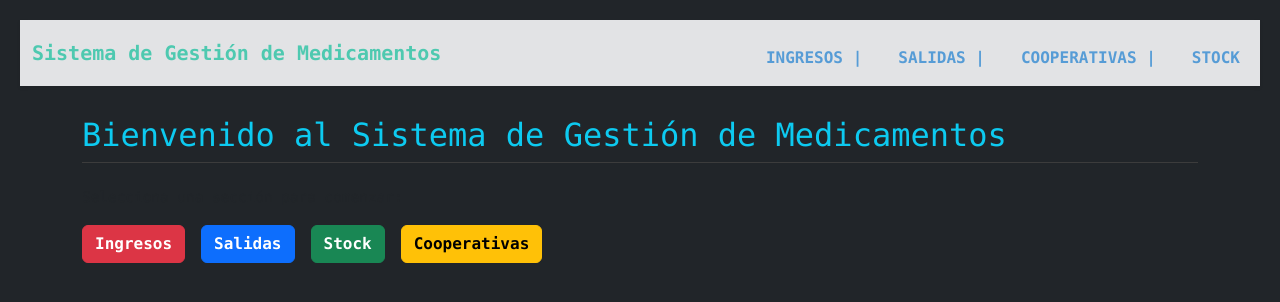
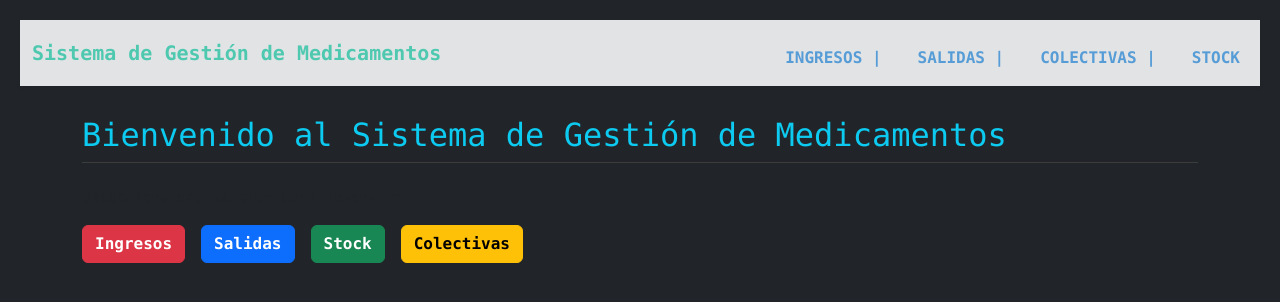
Before and after one commit to NicolasAndresCL/farmacia-flask, a Flask app: page / in a window 1280 px wide. Shown: the top 302 px of the page. Run offline with Flask 3, Linux system fonts and the light colour scheme.

Commit message:
Renombrar cooperativas a colectivas: modelos, rutas y plantillas
- Renombrada ruta routes/cooperativas.py -> routes/colectivas.py - Actualizados app.py y models.py para usar Colectiva(s) - Renombradas plantillas templates/cooperativas.html -> templates/colectivas.html - Actualizadas referencias en templates/base.html y templates/home.html - Preparado para migración de BD (renombrar tabla y revisar FKs)

```diff
--- a/app.py
+++ b/app.py
@@ -4,7 +4,7 @@ from models import db
 from routes.ingresos import ingresos_bp
 from routes.salidas import salidas_bp
 from routes.stock import stock_bp
-from routes.cooperativas import cooperativas_bp   # 🔥 nuevo blueprint
+from routes.colectivas import colectivas_bp   # 🔥 nuevo blueprint
 from flasgger import Swagger
 
 app = Flask(__name__)
@@ -47,7 +47,7 @@ def home():
 app.register_blueprint(ingresos_bp)
 app.register_blueprint(salidas_bp)
 app.register_blueprint(stock_bp)
-app.register_blueprint(cooperativas_bp)   # 🔥 nuevo módulo
+app.register_blueprint(colectivas_bp)   # 🔥 nuevo módulo
 
 with app.app_context():
     db.create_all()
--- a/models.py
+++ b/models.py
@@ -35,7 +35,7 @@ class Stock(db.Model):
     cantidad = db.Column(db.Integer, default=0)
     ultima_actualizacion = db.Column(db.String(20))
 
-class Cooperativa(db.Model):
+class Colectivas(db.Model):
     id = db.Column(db.Integer, primary_key=True)
     medicamento = db.Column(db.String(100), nullable=False)
     cantidad = db.Column(db.Integer, nullable=False)
--- a/routes/cooperativas.py
+++ b/routes/colectivas.py
@@ -1,9 +1,9 @@
 from flask import Blueprint, render_template, request, redirect, url_for
 from datetime import datetime
-from models import db, Cooperativa
+from models import db, Colectivas
 from routes.stock import actualizar_stock  # reutilizamos tu función
 
-cooperativas_bp = Blueprint("cooperativas", __name__, url_prefix="/cooperativas")
+colectivas_bp = Blueprint("colectivas", __name__, url_prefix="/colectivas")
 
 RESPONSABLES = {
     "fin de semana": ["Tens Nicolás", "Tens Barbara"],
@@ -14,8 +14,9 @@ RESPONSABLES = {
 
 DOCTORES = ["Dr Franco", "Dr Consuegra", "Dr Segovia", "Dr Galvez", "Dr Aguilera"]
 
-@cooperativas_bp.route("/", methods=["GET", "POST"])
-def index_cooperativas():
+@colectivas_bp.route("/", methods=["GET", "POST"])
+def index_colectivas():
+
     if request.method == "POST":
         tipo = request.form["tipo"]
         responsable = request.form["responsable"]
@@ -27,7 +28,7 @@ def index_cooperativas():
             nombre = request.form.get(f"medicamento{i}")
             cantidad = request.form.get(f"cantidad{i}")
             if nombre and cantidad:
-                coop = Cooperativa(
+                coop = Colectivas(
                     medicamento=nombre,
                     cantidad=int(cantidad),
                     tipo=tipo,
@@ -39,8 +40,8 @@ def index_cooperativas():
                 actualizar_stock(nombre, int(cantidad), operacion="salida")
 
         db.session.commit()
-        return redirect(url_for("cooperativas.index_cooperativas"))
+        return redirect(url_for("colectivas.index_colectivas"))
 
-    cooperativas = Cooperativa.query.all()
-    return render_template("cooperativas.html", cooperativas=cooperativas,
+    colectivas = Colectivas.query.all()
+    return render_template("colectivas.html", colectivas=colectivas,
                            responsables=RESPONSABLES, doctores=DOCTORES)
--- a/templates/base.html
+++ b/templates/base.html
@@ -28,7 +28,7 @@
                             <a class="nav-link text-primary fw-bold" href="{{ url_for('salidas.index_salidas') }}">SALIDAS |</a>
                         </li>
                         <li class="nav-item">
-                            <a class="nav-link text-warning fw-bold" href="{{ url_for('cooperativas.index_cooperativas') }}">COOPERATIVAS |</a>
+                            <a class="nav-link text-warning fw-bold" href="{{ url_for('colectivas.index_colectivas') }}">COLECTIVAS |</a>
                         </li>
                         <li class="nav-item">
                             <a class="nav-link text-success fw-bold" href="{{ url_for('stock.index_stock') }}">STOCK</a>
--- a/templates/home.html
+++ b/templates/home.html
@@ -10,7 +10,7 @@
         <a href="{{ url_for('ingresos.index_ingresos') }}" class="btn btn-danger fw-bold">Ingresos</a>
         <a href="{{ url_for('salidas.index_salidas') }}" class="btn btn-primary fw-bold">Salidas</a>
         <a href="{{ url_for('stock.index_stock') }}" class="btn btn-success fw-bold">Stock</a>
-        <a href="{{ url_for('cooperativas.index_cooperativas') }}" class="btn btn-warning fw-bold">Cooperativas</a>
+        <a href="{{ url_for('colectivas.index_colectivas') }}" class="btn btn-warning fw-bold">Colectivas</a>
     </div>
 </section>
 {% endblock %}
```
Also changed, not shown: templates/colectivas.html (renamed from templates/cooperativas.html, +8 -8 lines).
